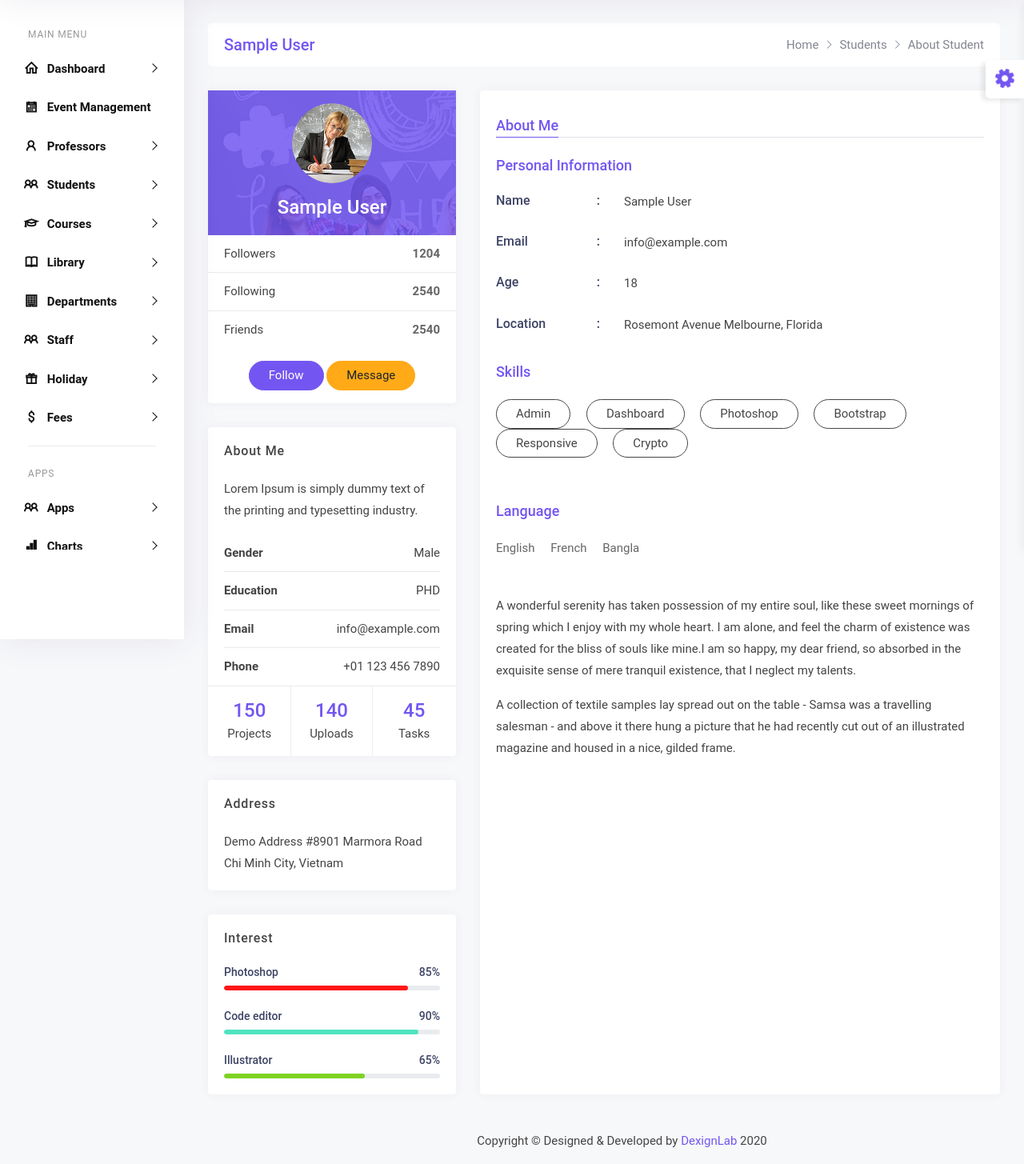
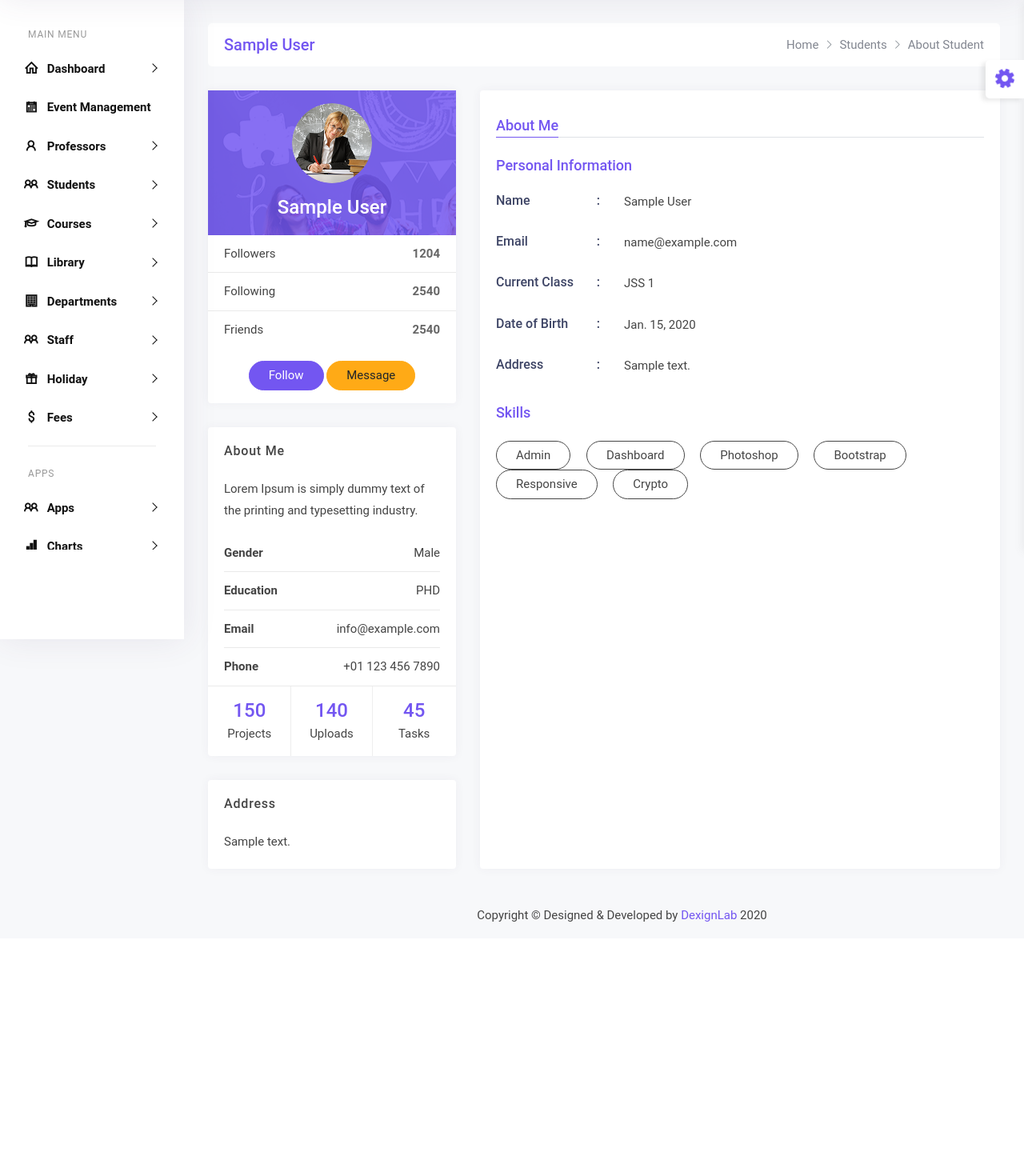
Before and after one commit to niyimarc/school_management, a Django app: page /dashboard/ in a window 1280 px wide. Shown: the part 81-1536 px from the top of the page at 80% size. After the commit the page ends 1233 px from the top, so only its background shows below. Run offline with Django 3.2, Linux system fonts and the light colour scheme; a user stored in the database is signed in; tables that the repository leaves empty hold one stand-in row (values such as "Sample post"); parts of the project's set-up code (start-up, migrations or seed data) failed here and were passed over; some libraries are stand-ins or nearby versions; some web fonts are replaced.

Commit message:
update student dashboard

```diff
--- a/school_app/admin.py
+++ b/school_app/admin.py
@@ -10,14 +10,17 @@ from .models import (
     Examination,
     StudentExaminationScore,
     StudentTotalGrade,
+    StudentCurrentClass,
     )
 # Register your models here.
+class StudentCurrentClassAdmin(admin.ModelAdmin):
+    list_display = ('class_room', 'created_on', 'updated_on')
 
 class ParentProfileAdmin(admin.ModelAdmin):
     list_display = ('parent', 'created_on', 'updated_on')
 
 class StudentProfileAdmin(admin.ModelAdmin):
-    list_display = ('student', 'admission_date', 'current_class', 'created_on', 'updated_on')
+    list_display = ('student', 'admission_date', 'created_on', 'updated_on')
 
 class TeacherProfileAdmin(admin.ModelAdmin):
     list_display = ('teacher', 'employed_date', 'created_on', 'updated_on')
@@ -45,6 +48,7 @@ class StudentExaminationScoreAdmin(admin.ModelAdmin):
 class StudentTotalGradeAdmin(admin.ModelAdmin):
     list_display = ('student', 'subject', 'ca_score', 'exam_score', 'total_score', 'student_grade', 'created_on', 'updated_on')
 
+admin.site.register(StudentCurrentClass, StudentCurrentClassAdmin)
 admin.site.register(ParentProfile, ParentProfileAdmin)
 admin.site.register(StudentProfile, StudentProfileAdmin)
 admin.site.register(TeacherProfile, TeacherProfileAdmin)
--- a/school_app/views.py
+++ b/school_app/views.py
@@ -1,10 +1,14 @@
 from django.shortcuts import render
 from django.contrib.auth.decorators import login_required
+from user_profile.models import Profile
+from .models import StudentProfile
 # Create your views here.
 
 @login_required #this decorator allow only logged in user to view the page
 def dashboard(request):
+    user_profile = Profile.objects.get(user=request.user)
     context = {
         'active_user': request.user,
+        'user_profile': user_profile,
     }
     return render(request, 'school_app/student_dashboard/index.html', context)
--- a/templates/school_app/student_dashboard/index.html
+++ b/templates/school_app/student_dashboard/index.html
@@ -81,49 +81,20 @@ Student Dashboard
                             </div>
                         </div>
                     </div>
+                    {% if user_profile.address %}
+
                     <div class="col-lg-12">
                         <div class="card">
                             <div class="card-header d-block">
                                 <h4 class="card-title">Address </h4>
                             </div>
                             <div class="card-body">
-                                <p class="mb-0">Demo Address #8901 Marmora Road Chi Minh City, Vietnam</p>
+                                <p class="mb-0">{{user_profile.address}}</p>
                             </div>
                         </div>
                     </div>
-                    <div class="col-lg-12">
-                        <div class="card">
-                            <div class="card-header d-block">
-                                <h4 class="card-title">Interest </h4>
-                            </div>
-                            <div class="card-body">
-                                <h6>Photoshop
-                                    <span class="pull-right">85%</span>
-                                </h6>
-                                <div class="progress ">
-                                    <div class="progress-bar bg-danger progress-animated" style="width: 85%; height:6px;" role="progressbar">
-                                        <span class="sr-only">60% Complete</span>
-                                    </div>
-                                </div>
-                                <h6 class="mt-4">Code editor
-                                    <span class="pull-right">90%</span>
-                                </h6>
-                                <div class="progress">
-                                    <div class="progress-bar bg-info progress-animated" style="width: 90%; height:6px;" role="progressbar">
-                                        <span class="sr-only">60% Complete</span>
-                                    </div>
-                                </div>
-                                <h6 class="mt-4">Illustrator
-                                    <span class="pull-right">65%</span>
-                                </h6>
-                                <div class="progress">
-                                    <div class="progress-bar bg-success progress-animated" style="width: 65%; height:6px;" role="progressbar">
-                                        <span class="sr-only">60% Complete</span>
-                                    </div>
-                                </div>
-                            </div>
-                        </div>
-                    </div>
+                    {% endif %}
+
                 </div>
             </div>
             <div class="col-xl-9 col-xxl-8 col-lg-8">
@@ -152,23 +123,30 @@ Student Dashboard
                                                     <h5 class="f-w-500">Email <span class="pull-right">:</span>
                                                     </h5>
                                                 </div>
-                                                <div class="col-lg-9 col-md-8 col-sm-6 col-6"><span>info@example.com</span>
+                                                <div class="col-lg-9 col-md-8 col-sm-6 col-6"><span>{{active_user.email}}</span>
                                                 </div>
                                             </div>
                                             <div class="row mb-4">
                                                 <div class="col-lg-3 col-md-4 col-sm-6 col-6">
-                                                    <h5 class="f-w-500">Age <span class="pull-right">:</span>
+                                                    <h5 class="f-w-500">Current Class <span class="pull-right">:</span>
                                                     </h5>
                                                 </div>
-                                                <div class="col-lg-9 col-md-8 col-sm-6 col-6"><span>18</span>
+                                                <div class="col-lg-9 col-md-8 col-sm-6 col-6"><span>JSS 1</span>
                                                 </div>
                                             </div>
                                             <div class="row mb-4">
                                                 <div class="col-lg-3 col-md-4 col-sm-6 col-6">
-                                                    <h5 class="f-w-500">Location <span class="pull-right">:</span></h5>
+                                                    <h5 class="f-w-500">Date of Birth <span class="pull-right">:</span>
+                                                    </h5>
                                                 </div>
-                                                <div class="col-lg-9 col-md-8 col-sm-6 col-6"><span>Rosemont Avenue Melbourne,
-                                                        Florida</span>
+                                                <div class="col-lg-9 col-md-8 col-sm-6 col-6"><span>{{user_profile.dob}}</span>
+                                                </div>
+                                            </div>
+                                            <div class="row mb-4">
+                                                <div class="col-lg-3 col-md-4 col-sm-6 col-6">
+                                                    <h5 class="f-w-500">Address <span class="pull-right">:</span></h5>
+                                                </div>
+                                                <div class="col-lg-9 col-md-8 col-sm-6 col-6"><span>{{user_profile.address}}</span>
                                                 </div>
                                             </div>
                                         </div>
@@ -181,16 +159,7 @@ Student Dashboard
                                             <a href="javascript:void()" class="btn btn-outline-dark btn-rounded px-4 my-3 my-sm-0 mr-3 m-b-10">Responsive</a>
                                             <a href="javascript:void()" class="btn btn-outline-dark btn-rounded px-4 my-3 my-sm-0 mr-3 m-b-10">Crypto</a>
                                         </div>
-                                        <div class="profile-lang pt-5 border-bottom-1 pb-5">
-                                            <h4 class="text-primary mb-4">Language</h4><a href="javascript:void()" class="text-muted pr-3 f-s-16"><i class="flag-icon flag-icon-us"></i> English</a> <a href="javascript:void()" class="text-muted pr-3 f-s-16"><i class="flag-icon flag-icon-fr"></i> French</a>
-                                            <a href="javascript:void()" class="text-muted pr-3 f-s-16"><i class="flag-icon flag-icon-bd"></i> Bangla</a>
-                                        </div>
-                                        <div class="profile-about-me">
-                                            <div class="border-bottom-1 pb-4">
-                                                <p>A wonderful serenity has taken possession of my entire soul, like these sweet mornings of spring which I enjoy with my whole heart. I am alone, and feel the charm of existence was created for the bliss of souls like mine.I am so happy, my dear friend, so absorbed in the exquisite sense of mere tranquil existence, that I neglect my talents.</p>
-                                                <p>A collection of textile samples lay spread out on the table - Samsa was a travelling salesman - and above it there hung a picture that he had recently cut out of an illustrated magazine and housed in a nice, gilded frame.</p>
-                                            </div>
-                                        </div>
+
                                     </div>
 
                                 </div>
```
Also changed, not shown: school_app/models.py (+6 -1 lines), school_app/signals.py (+7 -1 lines), school_app/migrations/0005_auto_20240217_1510.py (added).
